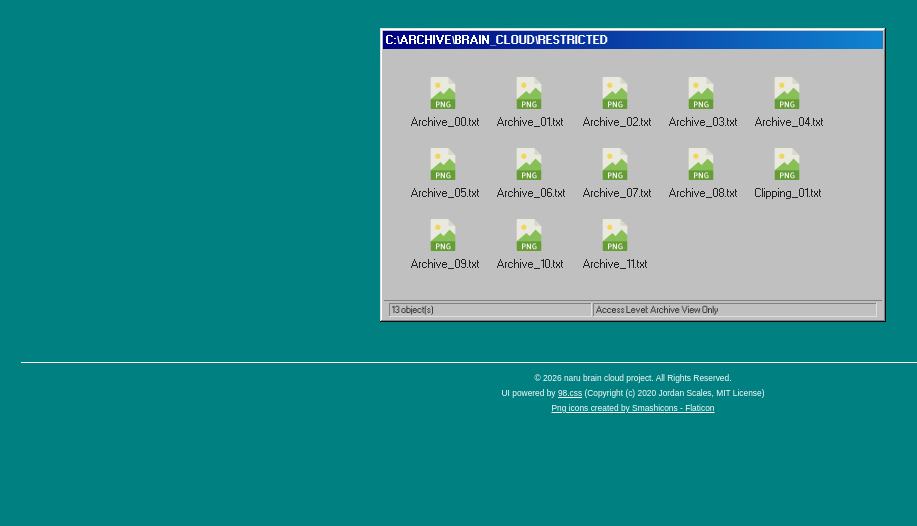
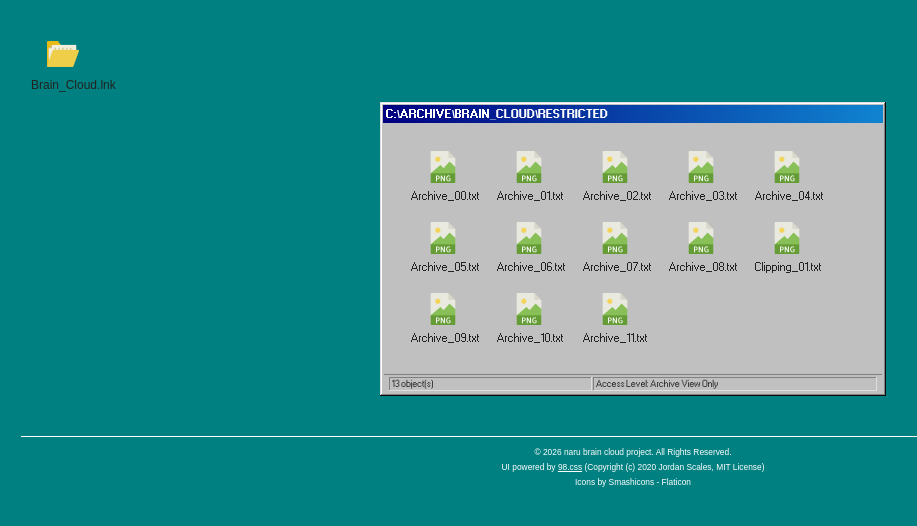
Before and after one commit to naru08-creator/brain-cloud-archive, a plain HTML site: page index_desktop.html in a window 1280 px wide. Shown: the whole page, without its empty margins (7-924 px from the left). Drawn offline with nearby package versions, Linux system fonts and the light colour scheme.

Commit message:
Add files via upload

```diff
--- a/index_desktop.html
+++ b/index_desktop.html
@@ -30,7 +30,11 @@
 
 </head>
 <body>
-
+<!-- デスクトップのアイコン配置 -->
+<div class="icon" onclick="window.open('https://note.com/naru08_creator/m/m18db36b3022d', '_blank')">
+    <img src="folder.png">
+    <div>Brain_Cloud.lnk</div>
+</div>
 <div class="window">
     <div class="title-bar"><div class="title-bar-text">C:\ARCHIVE\BRAIN_CLOUD\RESTRICTED</div></div>
     <div class="window-body">
@@ -73,7 +77,7 @@
         (Copyright (c) 2020 Jordan Scales, MIT License)
     </div>
     <div>
-        <a href="https://www.flaticon.com/free-icons/png" title="png icons" style="color: #ffffff;">Png icons created by Smashicons - Flaticon</a>
+        <a href="https://www.flaticon.com/free-icons/png" target="_blank" style="color: #ffffff; text-decoration: none;">Icons by Smashicons - Flaticon</a>
     </div>
 </footer>
 
```
Also changed, not shown: folder.png (added).
